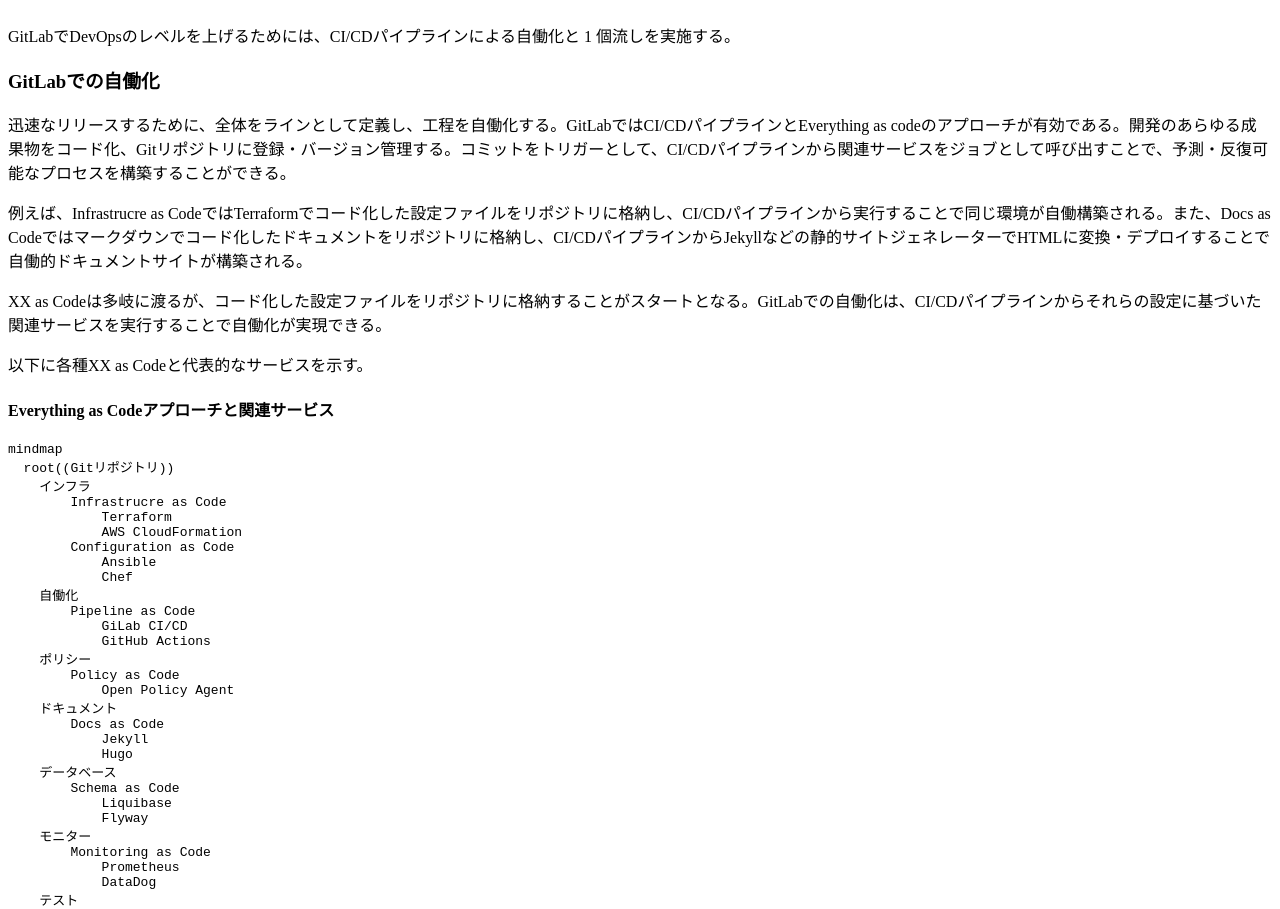
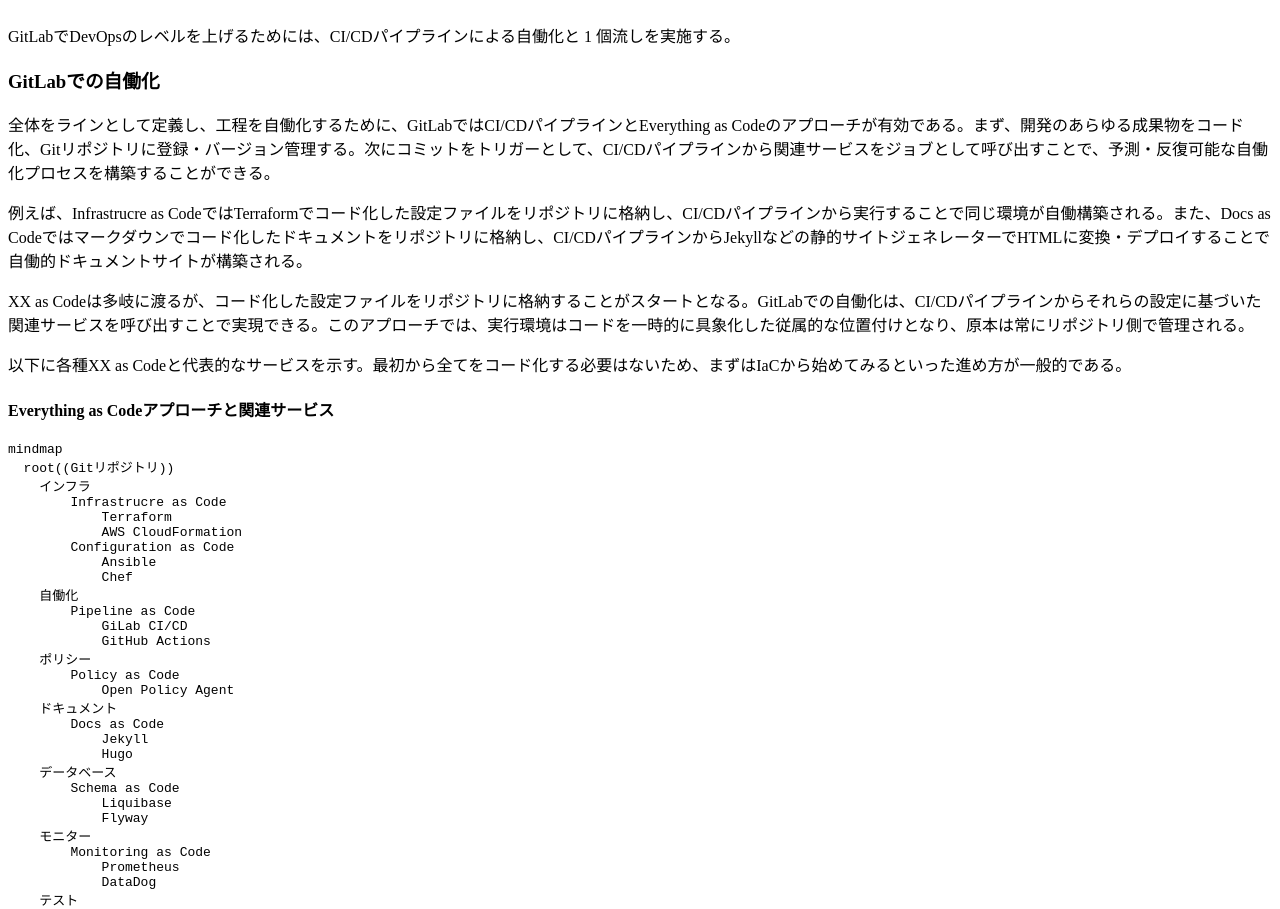
Before and after one commit to gongyong/docs, a Next.js app: page /gitlab_philosophy/devops_level_assessment in a window 1280 px wide. Shown: the part 4530-5439 px from the top of the page. Built offline with nearby package versions, Linux system fonts and the light colour scheme.

Commit message:
GitLabでの自働化修正

```diff
--- a/pages/gitlab_philosophy/devops_level_assessment.mdx
+++ b/pages/gitlab_philosophy/devops_level_assessment.mdx
@@ -149,13 +149,13 @@
 
 ### GitLabでの自働化
 
-迅速なリリースするために、全体をラインとして定義し、工程を自働化する。GitLabではCI/CDパイプラインとEverything as codeのアプローチが有効である。開発のあらゆる成果物をコード化、Gitリポジトリに登録・バージョン管理する。コミットをトリガーとして、CI/CDパイプラインから関連サービスをジョブとして呼び出すことで、予測・反復可能なプロセスを構築することができる。
+全体をラインとして定義し、工程を自働化するために、GitLabではCI/CDパイプラインとEverything as Codeのアプローチが有効である。まず、開発のあらゆる成果物をコード化、Gitリポジトリに登録・バージョン管理する。次にコミットをトリガーとして、CI/CDパイプラインから関連サービスをジョブとして呼び出すことで、予測・反復可能な自働化プロセスを構築することができる。
 
 例えば、Infrastrucre as CodeではTerraformでコード化した設定ファイルをリポジトリに格納し、CI/CDパイプラインから実行することで同じ環境が自働構築される。また、Docs as Codeではマークダウンでコード化したドキュメントをリポジトリに格納し、CI/CDパイプラインからJekyllなどの静的サイトジェネレーターでHTMLに変換・デプロイすることで自働的ドキュメントサイトが構築される。
 
-XX as Codeは多岐に渡るが、コード化した設定ファイルをリポジトリに格納することがスタートとなる。GitLabでの自働化は、CI/CDパイプラインからそれらの設定に基づいた関連サービスを実行することで自働化が実現できる。
+XX as Codeは多岐に渡るが、コード化した設定ファイルをリポジトリに格納することがスタートとなる。GitLabでの自働化は、CI/CDパイプラインからそれらの設定に基づいた関連サービスを呼び出すことで実現できる。このアプローチでは、実行環境はコードを一時的に具象化した従属的な位置付けとなり、原本は常にリポジトリ側で管理される。
 
-以下に各種XX as Codeと代表的なサービスを示す。
+以下に各種XX as Codeと代表的なサービスを示す。最初から全てをコード化する必要はないため、まずはIaCから始めてみるといった進め方が一般的である。
 
 #### Everything as Codeアプローチと関連サービス
 
```
